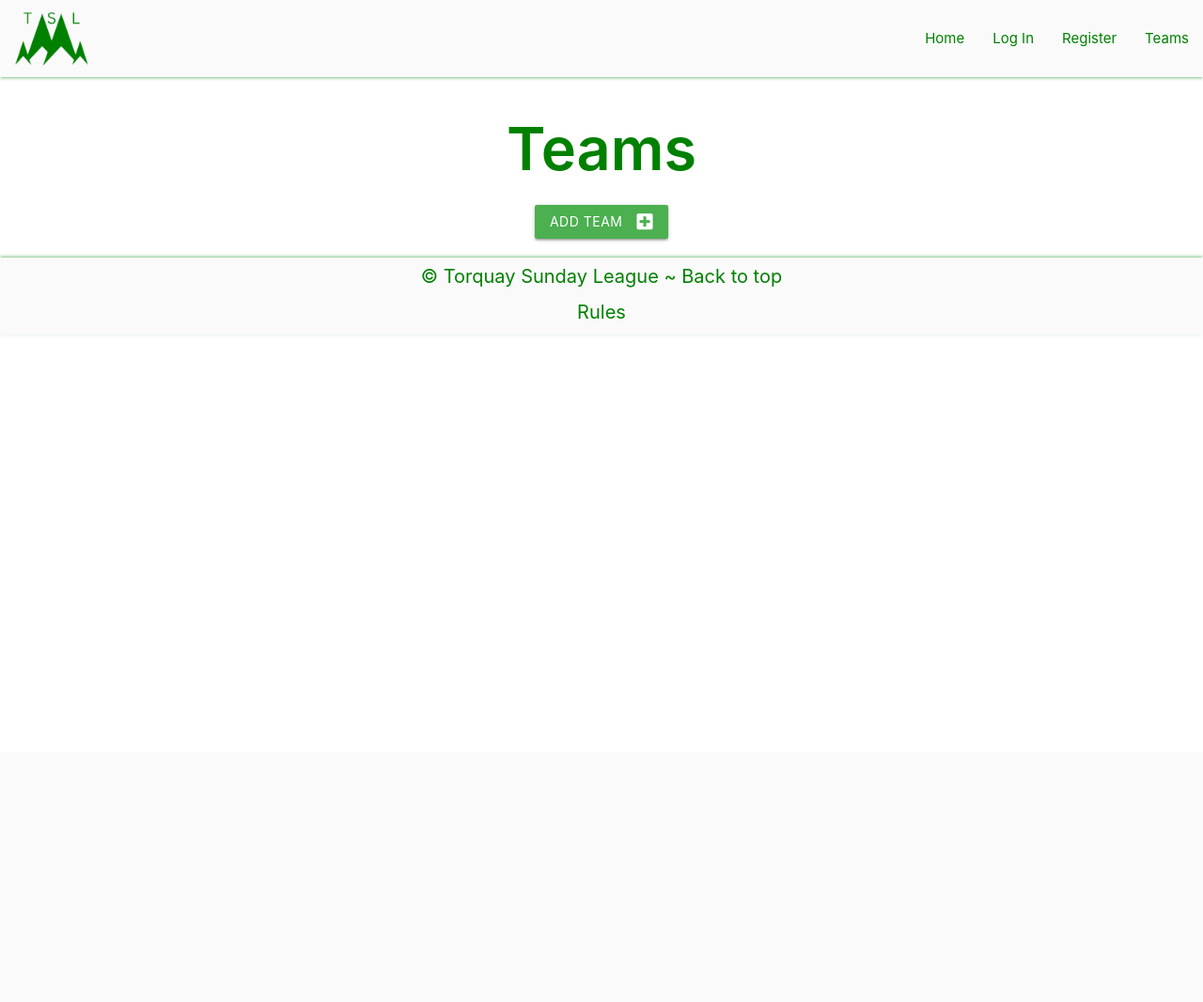
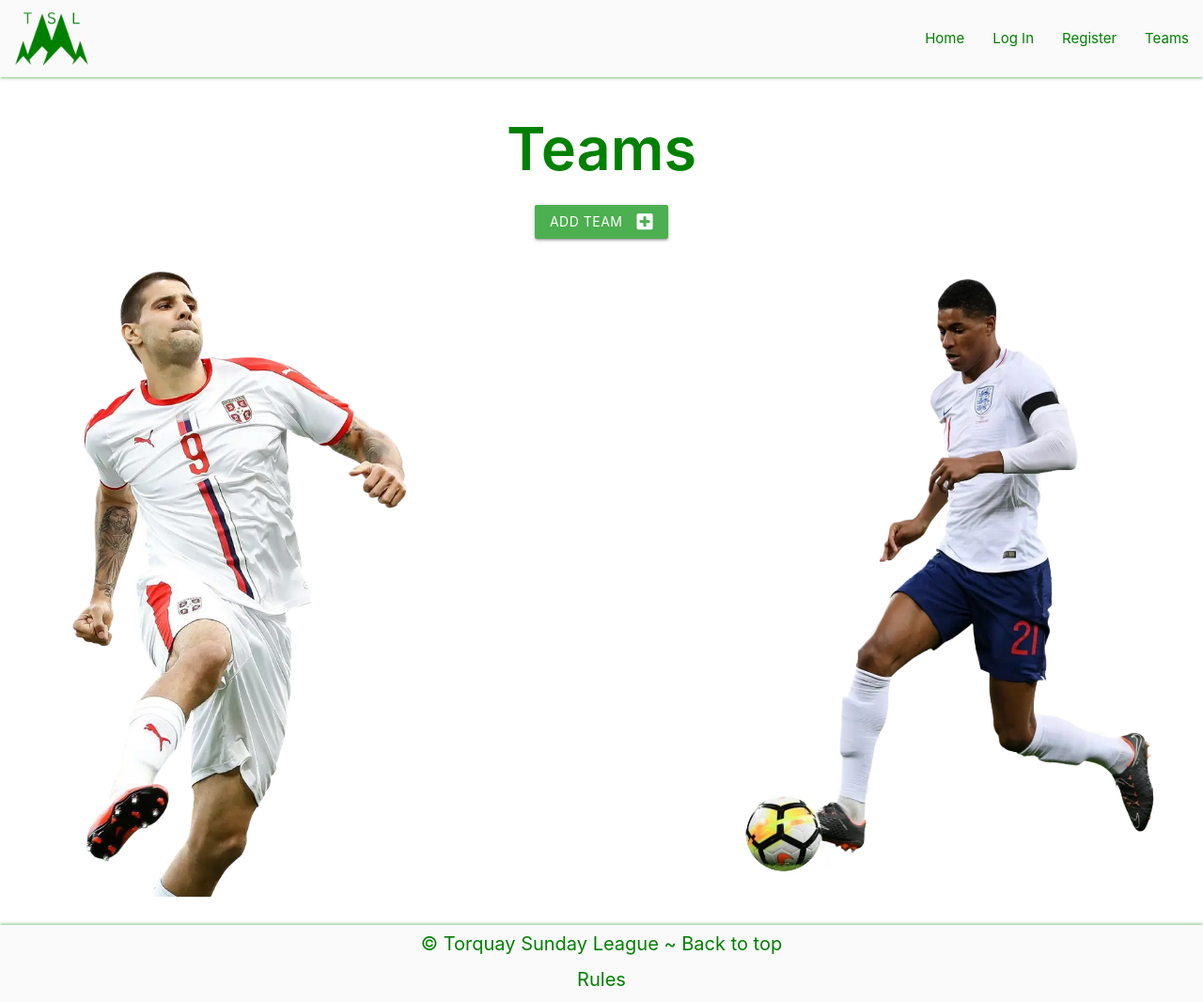
Before and after one commit to ryanmcnally93/project-three-torquay-sunday-league, a Flask app: page /teams in a window 1280 px wide. Shown: the whole page at 94% size. Before the commit the page ends 339 px from the top, so only its background shows below. Run offline with Flask 3, Linux system fonts and the light colour scheme.

Commit message:
Add player images to teams page

```diff
--- a/torquay_sunday_league/static/css/style.css
+++ b/torquay_sunday_league/static/css/style.css
@@ -81,6 +81,11 @@ th, td {
     overflow: hidden;
 }
 
+#rashford-box {
+    width: 460px;
+    right: 3%;
+}
+
 .player-left-box {
     left: 5%;
 }
@@ -97,7 +102,7 @@ th, td {
     width: 100%;
 }
 
-#index-main {
+#main-content {
     margin-bottom: 20px;
     height: 690px;
 }
--- a/torquay_sunday_league/templates/index.html
+++ b/torquay_sunday_league/templates/index.html
@@ -4,7 +4,7 @@
 <h1 class="main-heading">Torquay Sunday League</h1>
 <h2 class="sub-heading">One more spot available for this season!</h2>
 
-<main id="index-main">
+<main id="main-content">
 
     <div class="player-left-box">
         <img class="player-left" src="{{ url_for('static', filename='images/odegaard.webp') }}">
--- a/torquay_sunday_league/templates/teams.html
+++ b/torquay_sunday_league/templates/teams.html
@@ -11,4 +11,16 @@
     </div>
 </div>
 
+<main id="main-content">
+
+    <div class="player-left-box">
+        <img class="player-left" src="{{ url_for('static', filename='images/mitrovic.webp') }}">
+    </div>
+
+    <div id="rashford-box" class="player-right-box">
+        <img class="player-right" src="{{ url_for('static', filename='images/rashford.webp') }}">
+    </div>
+
+</main>
+
 {% endblock %}
```
Also changed, not shown: torquay_sunday_league/static/images/mitrovic.webp (added), torquay_sunday_league/static/images/rashford.webp (added).
